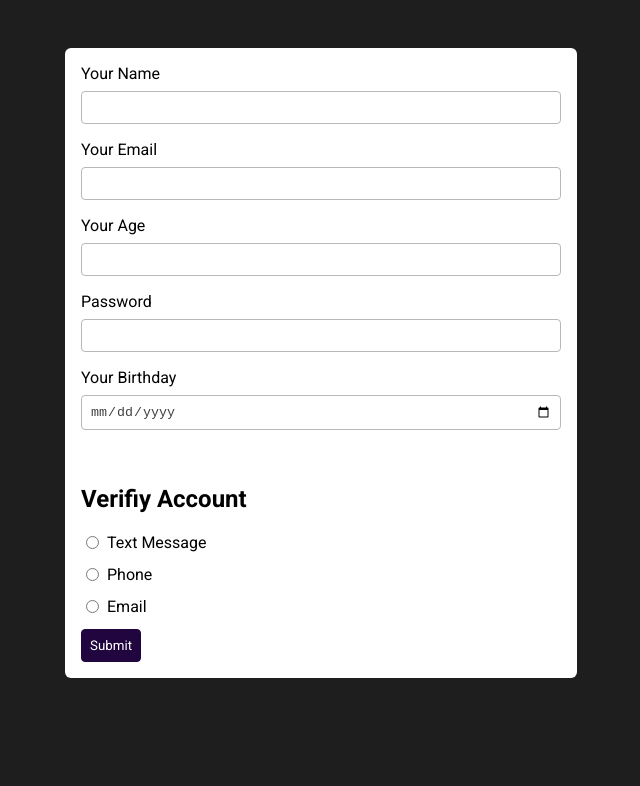
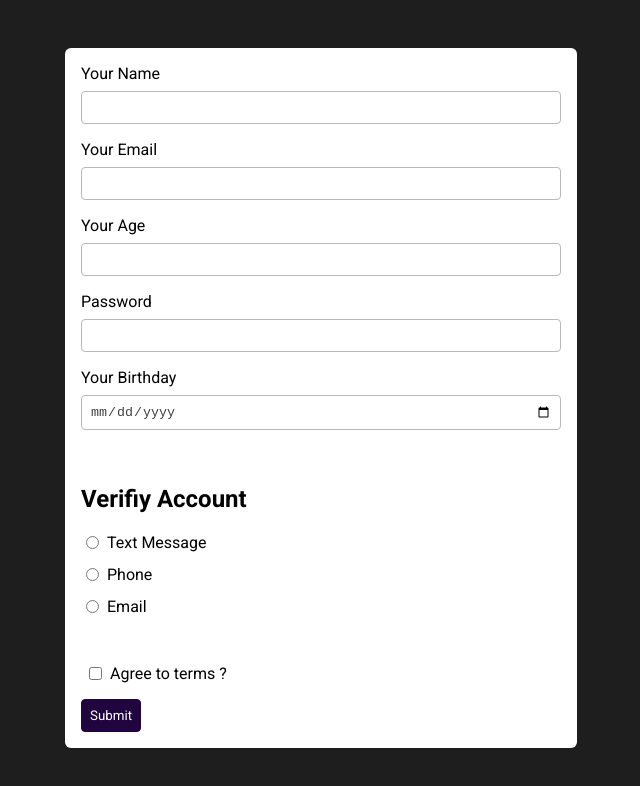
Before and after one commit to smids/web-dev-form, a plain HTML site: page index.html in a window 1280 px wide. Shown: the whole page, without its empty margins (319-959 px from the left). Drawn offline with Linux system fonts and the light colour scheme.

Commit message:
adding checkbox

```diff
--- a/index.html
+++ b/index.html
@@ -36,6 +36,11 @@
             <input type="radio" name="verify" id="verify-email" value="email">
             <label for="verify-email">Email</label>
         </div>
+        <br>
+        <div class="form-inline">
+            <input type="checkbox" name="agree-terms" id="agree-terms" value="agree">
+            <p>Agree to terms ?</p>
+        </div>
         <button>Submit</button>
     </form>
 </body>
--- a/style.css
+++ b/style.css
@@ -57,3 +57,7 @@ button:hover{
     width: auto;
     margin-right: 0.5rem;
 }
+
+input[type="checkbox" i]{
+    margin: 0 0.5rem;
+}
```
